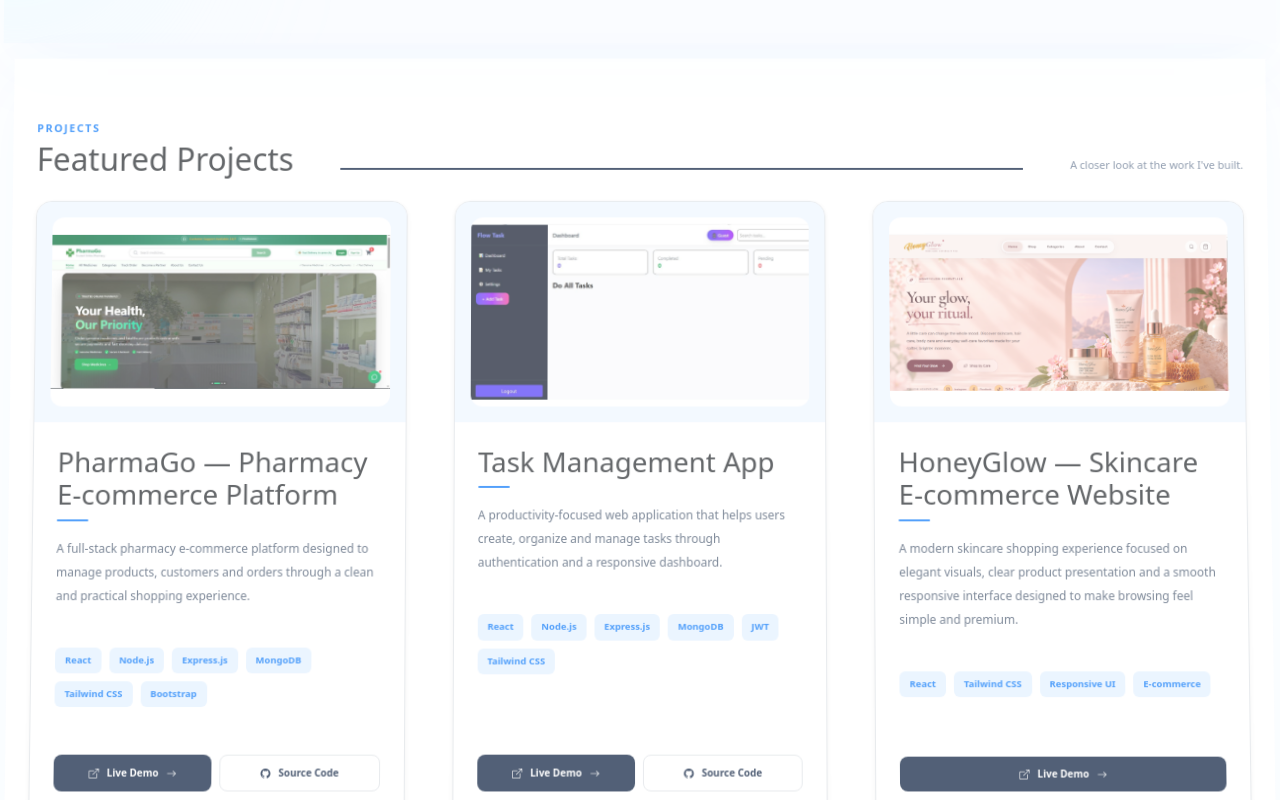
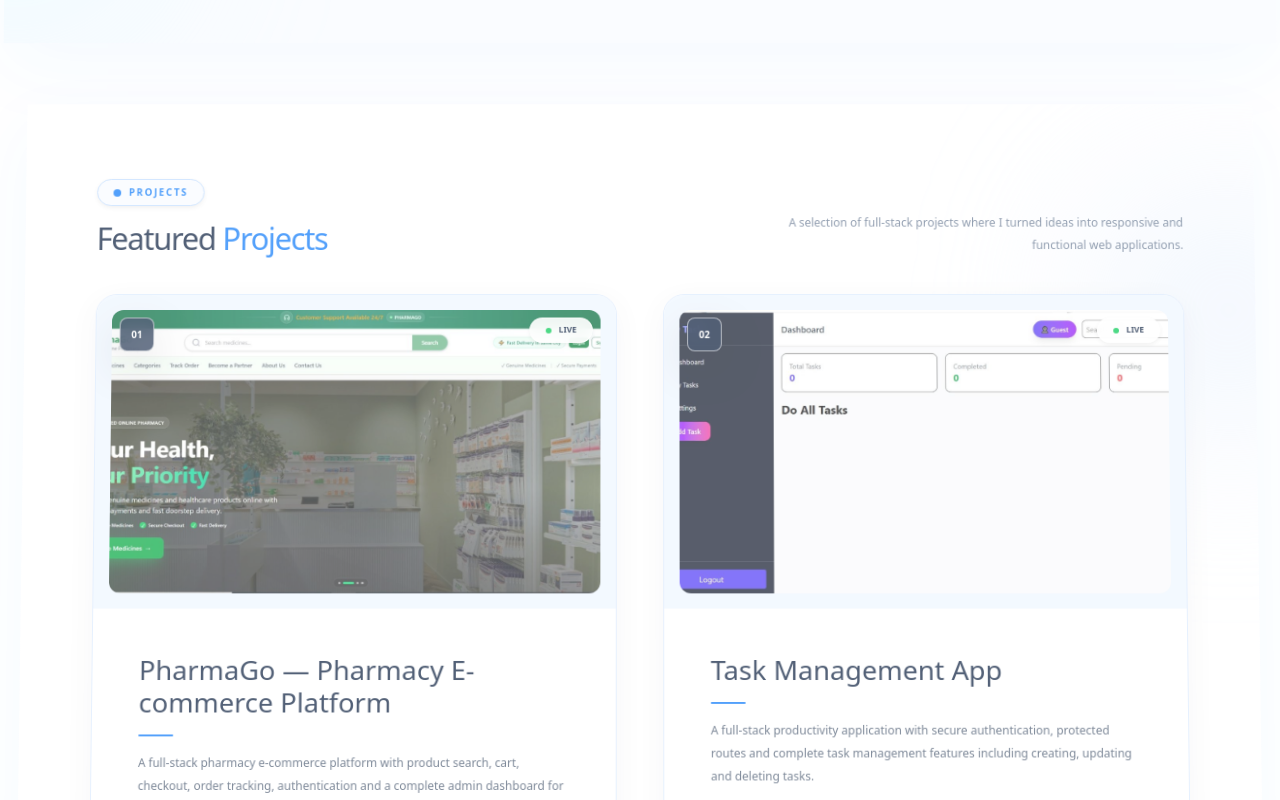
Before and after one commit to aimansahar330-oss/my-portfolio, a React app: page / in a window 1280 px wide. Shown: the part 2460-3260 px from the top of the page. Built offline with nearby package versions, Linux system fonts and the light colour scheme; the HTML template or start-up script is replaced by a standard one.

Commit message:
add project

```diff
--- a/src/components/Projects.jsx
+++ b/src/components/Projects.jsx
@@ -5,9 +5,12 @@
 const projects = [
   {
     image: pharmago,
+
     title: "PharmaGo — Pharmacy E-commerce Platform",
+
     description:
-      "A full-stack pharmacy e-commerce platform designed to manage products, customers and orders through a clean and practical shopping experience.",
+      "A full-stack pharmacy e-commerce platform with product search, cart, checkout, order tracking, authentication and a complete admin dashboard for managing products, categories and orders.",
+
     tech: [
       "React",
       "Node.js",
@@ -16,15 +19,21 @@
       "Tailwind CSS",
       "Bootstrap",
     ],
-    liveUrl: "https://pharmago-self.vercel.app/",
-    githubUrl: "https://github.com/aimansahar330-oss",
+
+    liveDemo: "https://pharmago-self.vercel.app/",
+
+    sourceCode:
+      "https://github.com/aimansahar330-oss/pharmago",
   },
 
   {
     image: taskmanager,
+
     title: "Task Management App",
+
     description:
-      "A productivity-focused web application that helps users create, organize and manage tasks through authentication and a responsive dashboard.",
+      "A full-stack productivity application with secure authentication, protected routes and complete task management features including creating, updating and deleting tasks.",
+
     tech: [
       "React",
       "Node.js",
@@ -33,23 +42,33 @@
       "JWT",
       "Tailwind CSS",
     ],
-    liveUrl: "https://task-managment-app-puce.vercel.app/",
-    githubUrl: "https://github.com/aimansahar330-oss",
+
+    liveDemo:
+      "https://task-managment-app-puce.vercel.app/",
+
+    sourceCode:
+      "https://github.com/aimansahar330-oss/Task-managment-app",
   },
 
   {
     image: honeyglow,
-    title: "HoneyGlow — Skincare E-commerce Website",
+
+    title: "HoneyGlow — Beauty & Skincare E-commerce",
+
     description:
-      "A modern skincare shopping experience focused on elegant visuals, clear product presentation and a smooth responsive interface designed to make browsing feel simple and premium.",
+      "A modern beauty and skincare e-commerce experience focused on clean visual presentation, product discovery and a smooth shopping journey across desktop and mobile devices.",
+
     tech: [
       "React",
       "Tailwind CSS",
+      "Bootstrap",
       "Responsive UI",
-      "E-commerce",
     ],
-    liveUrl: "https://my-portfolio-drab-five-17.vercel.app/",
-    githubUrl: null,
+
+    liveDemo:
+      "https://my-portfolio-drab-five-17.vercel.app/",
+
+    sourceCode: "",
   },
 ];
 
@@ -58,121 +77,170 @@
     <section
       id="projects"
       className="
-        bg-white
-        py-12
+        relative
+        overflow-hidden
+        !bg-white
+        py-14
         transition-colors
-        duration-300
-
-        dark:bg-[#07111f]
-
-        sm:py-14
-        lg:py-16
+        duration-500
+        dark:!bg-[#06111f]
+        sm:py-16
+        lg:py-20
       "
     >
+      {/* ================================================= */}
+      {/* BACKGROUND DECORATION */}
+      {/* ================================================= */}
+
       <div
         className="
+          absolute
+          -right-28
+          top-20
+          h-[280px]
+          w-[280px]
+          rounded-full
+          !bg-blue-100/50
+          blur-[90px]
+          dark:!bg-[#0877f9]/10
+        "
+      />
+
+      <div
+        className="
+          absolute
+          -left-24
+          bottom-10
+          h-[240px]
+          w-[240px]
+          rounded-full
+          !bg-cyan-100/40
+          blur-[80px]
+          dark:!bg-cyan-400/[0.06]
+        "
+      />
+
+      {/* ================================================= */}
+      {/* MAIN CONTAINER */}
+      {/* ================================================= */}
+
+      <div
+        className="
+          relative
           mx-auto
-          max-w-[1320px]
+          w-full
+          max-w-[1180px]
           px-4
           sm:px-6
           lg:px-8
         "
       >
         {/* ================================================= */}
-        {/* SMALL HEADING */}
+        {/* HEADER */}
         {/* ================================================= */}
 
-        <p
+        <div
           className="
-            m-0
-            text-[10px]
-            font-black
-            tracking-[0.14em]
-            text-[#0877f9]
-
-            dark:text-[#58c7ff]
-
-            sm:text-[11px]
+            mb-8
+            flex
+            flex-col
+            gap-3
+            lg:mb-10
+            lg:flex-row
+            lg:items-end
+            lg:justify-between
           "
         >
-          PROJECTS
-        </p>
+          <div>
+            {/* LABEL */}
 
-        {/* ================================================= */}
-        {/* MAIN HEADING */}
-        {/* ================================================= */}
+            <div
+              className="
+                mb-3
+                inline-flex
+                items-center
+                gap-2
+                rounded-full
+                border
+                !border-blue-200
+                !bg-[#f8fbff]
+                px-3
+                py-1.5
+                shadow-sm
+                dark:!border-white/10
+                dark:!bg-white/[0.05]
+                dark:shadow-none
+              "
+            >
+              <span
+                className="
+                  h-2
+                  w-2
+                  rounded-full
+                  !bg-[#0877f9]
+                  dark:!bg-[#58c7ff]
+                "
+              />
 
-        <div className="mt-1 flex items-end gap-5">
+              <span
+                className="
+                  text-[9px]
+                  font-black
+                  tracking-[0.18em]
+                  !text-[#0877f9]
+                  dark:!text-[#58c7ff]
+                  sm:text-[10px]
+                "
+              >
+                PROJECTS
+              </span>
+            </div>
 
-          <h2
-            className="
-              m-0
-              shrink-0
-              text-[26px]
-              font-black
-              leading-tight
-              text-[#071b3b]
+            {/* MAIN HEADING */}
 
-              dark:text-white
+            <h2
+              className="
+                m-0
+                text-[28px]
+                font-black
+                tracking-[-0.04em]
+                !text-[#071b3b]
+                dark:!text-[#f8fafc]
+                sm:text-[34px]
+                lg:text-[38px]
+              "
+            >
+              Featured{" "}
+              <span
+                className="
+                  !text-[#0877f9]
+                  dark:!text-[#58c7ff]
+                "
+              >
+                Projects
+              </span>
+            </h2>
+          </div>
 
-              sm:text-[30px]
-              lg:text-[32px]
-            "
-          >
-            Featured Projects
-          </h2>
-
-          <div
-            className="
-              mb-2
-              hidden
-              h-[2px]
-              flex-1
-              bg-[#071b3b]
-
-              dark:bg-white/20
-
-              lg:block
-            "
-          />
+          {/* DESCRIPTION */}
 
           <p
             className="
-              mb-1
-              hidden
-              whitespace-nowrap
+              m-0
+              max-w-[430px]
               text-[11px]
-              text-slate-500
-
-              dark:text-slate-400
-
-              lg:block
+              leading-5
+              !text-slate-500
+              dark:!text-slate-400
+              sm:text-[12px]
+              sm:leading-6
+              lg:text-right
             "
           >
-            A closer look at the work I've built.
+            A selection of full-stack projects where I turned ideas into
+            responsive and functional web applications.
           </p>
-
         </div>
-
-        {/* ================================================= */}
-        {/* MOBILE DESCRIPTION */}
-        {/* ================================================= */}
-
-        <p
-          className="
-            mt-2
-            text-[11px]
-            leading-5
-            text-slate-500
-
-            dark:text-slate-400
-
-            lg:hidden
-          "
-        >
-          A closer look at the work I've built with practical ideas,
-          modern interfaces and real-world functionality.
-        </p>
 
         {/* ================================================= */}
         {/* PROJECT GRID */}
@@ -180,19 +248,14 @@
 
         <div
           className="
-            mt-6
             grid
             grid-cols-1
             gap-5
-
-            sm:gap-6
-
-            md:grid-cols-2
-
-            lg:grid-cols-3
+            md:gap-6
+            lg:grid-cols-2
           "
         >
-          {projects.map((project) => (
+          {projects.map((project, index) => (
             <article
               key={project.title}
               className="
@@ -201,76 +264,126 @@
                 h-full
                 flex-col
                 overflow-hidden
-                rounded-2xl
+                rounded-[22px]
                 border
-                border-blue-200
-                bg-white
-                shadow-sm
-
+                !border-blue-100
+                !bg-white
+                shadow-[0_8px_30px_rgba(7,27,59,0.05)]
                 transition-all
                 duration-300
+                hover:-translate-y-1
+                hover:!border-blue-300
+                hover:shadow-[0_20px_45px_rgba(8,119,249,0.10)]
 
-                hover:-translate-y-1
-                hover:border-blue-300
-                hover:shadow-xl
-                hover:shadow-blue-100/60
+                dark:!border-white/10
+                dark:!bg-[#0c1b2e]
+                dark:shadow-[0_10px_35px_rgba(0,0,0,.20)]
 
-                dark:border-white/10
-                dark:bg-[#0d1b2d]
-                dark:shadow-none
-
-                dark:hover:border-[#58c7ff]/40
-                dark:hover:shadow-[#0877f9]/10
+                dark:hover:!border-[#58c7ff]/30
+                dark:hover:shadow-[0_20px_45px_rgba(8,119,249,.09)]
               "
             >
-
               {/* ================================================= */}
-              {/* PROJECT IMAGE */}
+              {/* IMAGE */}
               {/* ================================================= */}
 
               <div
                 className="
                   relative
                   overflow-hidden
-                  bg-[#eef6ff]
+                  !bg-[#eef6ff]
                   p-3
-
-                  dark:bg-[#111f32]
-
+                  dark:!bg-[#081827]
                   sm:p-4
                 "
               >
-                <div
+                {/* PROJECT NUMBER */}
+
+                <span
                   className="
-                    overflow-hidden
-                    rounded-xl
-                    bg-white
-
-                    dark:bg-[#17263a]
+                    absolute
+                    left-6
+                    top-6
+                    z-20
+                    flex
+                    h-9
+                    w-9
+                    items-center
+                    justify-center
+                    rounded-lg
+                    border
+                    !border-white/60
+                    !bg-[#071b3b]/85
+                    text-[10px]
+                    font-black
+                    !text-white
+                    shadow-lg
+                    backdrop-blur
+                    dark:!border-white/10
+                    dark:!bg-[#06111f]/90
                   "
                 >
+                  0{index + 1}
+                </span>
+
+                {/* LIVE BADGE */}
+
+                <span
+                  className="
+                    absolute
+                    right-6
+                    top-6
+                    z-20
+                    inline-flex
+                    items-center
+                    gap-2
+                    rounded-full
+                    border
+                    !border-white/70
+                    !bg-white/90
+                    px-3
+                    py-1.5
+                    text-[8.5px]
+                    font-bold
+                    !text-[#071b3b]
+                    shadow-sm
+                    backdrop-blur
+
+                    dark:!border-white/10
+                    dark:!bg-[#0b1829]/90
+                    dark:!text-white
+                  "
+                >
+                  <span className="h-1.5 w-1.5 rounded-full bg-green-500" />
+
+                  LIVE
+                </span>
+
+                {/* IMAGE */}
+
+                <div className="overflow-hidden rounded-xl">
                   <img
                     src={project.image}
                     alt={project.title}
-                    loading="lazy"
                     className="
-                      aspect-[16/9]
-                      h-auto
+                      h-[210px]
                       w-full
-                      object-contain
-                      object-center
-
+                      object-cover
+                      object-top
                       transition-transform
                       duration-500
-
-                      group-hover:scale-[1.02]
+                      group-hover:scale-[1.025]
+                      sm:h-[270px]
+                      md:h-[300px]
+                      lg:h-[270px]
+                      xl:h-[300px]
                     "
                   />
                 </div>
               </div>
 
               {/* ================================================= */}
-              {/* PROJECT DETAILS */}
+              {/* DETAILS */}
               {/* ================================================= */}
 
               <div
@@ -278,42 +391,37 @@
                   flex
                   flex-1
                   flex-col
-                  p-4
-
-                  sm:p-5
-                  lg:p-5
+                  p-5
+                  sm:p-6
                 "
               >
-
                 {/* TITLE */}
 
                 <h3
                   className="
                     m-0
-                    text-[15px]
+                    text-[16px]
                     font-black
                     leading-6
-                    text-[#071b3b]
-
-                    dark:text-white
-
-                    sm:text-[16px]
+                    !text-[#071b3b]
+                    dark:!text-white
+                    sm:text-[17px]
+                    lg:text-[18px]
                   "
                 >
                   {project.title}
                 </h3>
 
-                {/* SMALL LINE */}
+                {/* BLUE LINE */}
 
                 <div
                   className="
-                    mt-2
+                    mt-3
                     h-[2px]
-                    w-8
+                    w-9
                     rounded-full
-                    bg-[#0877f9]
-
-                    dark:bg-[#58c7ff]
+                    !bg-[#0877f9]
+                    dark:!bg-[#58c7ff]
                   "
                 />
 
@@ -322,12 +430,10 @@
                 <p
                   className="
                     mt-3
-                    text-[11.5px]
+                    text-[11px]
                     leading-5
-                    text-slate-600
-
-                    dark:text-slate-300
-
+                    !text-slate-600
+                    dark:!text-slate-400
                     sm:text-[12px]
                     sm:leading-6
                   "
@@ -340,21 +446,25 @@
                 {/* ================================================= */}
 
                 <div className="mt-4 flex flex-wrap gap-2">
-
                   {project.tech.map((item) => (
                     <span
                       key={item}
                       className="
-                        rounded-md
-                        bg-[#e3f1ff]
+                        rounded-lg
+                        border
+                        !border-blue-100
+                        !bg-[#f4f9ff]
                         px-2.5
                         py-1.5
                         text-[9px]
                         font-bold
-                        text-[#0877f9]
+                        !text-[#0877f9]
+                        transition-colors
+                        duration-300
 
-                        dark:bg-[#0877f9]/15
-                        dark:text-[#70c8ff]
+                        dark:!border-white/10
+                        dark:!bg-[#0877f9]/10
+                        dark:!text-[#70ceff]
 
                         sm:text-[9.5px]
                       "
@@ -362,7 +472,6 @@
                       {item}
                     </span>
                   ))}
-
                 </div>
 
                 {/* ================================================= */}
@@ -372,105 +481,156 @@
                 <div
                   className="
                     mt-auto
-                    flex
-                    flex-col
-                    gap-2
-                    pt-5
-
-                    min-[420px]:flex-row
+                    grid
+                    grid-cols-1
+                    gap-2.5
+                    pt-6
+                    min-[430px]:grid-cols-2
                   "
                 >
-
+                  {/* ================================================= */}
                   {/* LIVE DEMO */}
+                  {/* ================================================= */}
 
                   <a
-                    href={project.liveUrl}
+                    href={project.liveDemo}
                     target="_blank"
                     rel="noreferrer"
                     className="
+                      group/live
                       inline-flex
-                      flex-1
                       items-center
                       justify-center
-                      gap-2
-                      rounded-lg
-                      bg-[#071b3b]
-                      px-3
-                      py-2.5
+                      gap-2.5
+                      rounded-xl
+                      bg-gradient-to-r
+                      from-[#0877f9]
+                      to-[#0757c8]
+                      px-4
+                      py-3
                       text-[10px]
                       font-bold
                       !text-white
-                      no-underline
-
+                      !no-underline
+                      shadow-[0_8px_20px_rgba(8,119,249,.18)]
                       transition
                       duration-300
 
                       hover:-translate-y-0.5
-                      hover:bg-[#0877f9]
+                      hover:!text-white
+                      hover:!no-underline
+                      hover:shadow-[0_12px_25px_rgba(8,119,249,.25)]
 
-                      dark:bg-[#0877f9]
-                      dark:hover:bg-[#2196ff]
+                      dark:from-[#1494ff]
+                      dark:to-[#0877f9]
+                      dark:shadow-[0_8px_22px_rgba(8,119,249,.14)]
+
+                      sm:text-[11px]
                     "
                   >
                     <i className="bi bi-box-arrow-up-right" />
 
                     Live Demo
 
-                    <i className="bi bi-arrow-right" />
+                    <i
+                      className="
+                        bi
+                        bi-arrow-right
+                        transition
+                        duration-300
+                        group-hover/live:translate-x-1
+                      "
+                    />
                   </a>
 
-                  {/* GITHUB */}
+                  {/* ================================================= */}
+                  {/* SOURCE CODE */}
+                  {/* ONLY SHOW IF SOURCE CODE EXISTS */}
+                  {/* ================================================= */}
 
-                  {project.githubUrl && (
+                  {project.sourceCode && (
                     <a
-                      href={project.githubUrl}
+                      href={project.sourceCode}
                       target="_blank"
                       rel="noreferrer"
                       className="
+                        group/code
                         inline-flex
-                        flex-1
                         items-center
                         justify-center
-                        gap-2
-                        rounded-lg
+                        gap-2.5
+                        rounded-xl
                         border
-                        border-[#071b3b]
-                        bg-transparent
-                        px-3
-                        py-2.5
+                        !border-[#071b3b]/20
+                        !bg-white
+                        px-4
+                        py-3
                         text-[10px]
                         font-bold
                         !text-[#071b3b]
-                        no-underline
-
+                        !no-underline
+                        shadow-sm
                         transition
                         duration-300
 
                         hover:-translate-y-0.5
-                        hover:bg-[#071b3b]
+                        hover:!border-[#071b3b]
+                        hover:!bg-[#071b3b]
                         hover:!text-white
+                        hover:!no-underline
 
-                        dark:border-white/20
+                        dark:!border-white/15
+                        dark:!bg-[#17263a]
                         dark:!text-white
+                        dark:shadow-none
 
-                        dark:hover:border-white
-                        dark:hover:bg-white
+                        dark:hover:!border-white
+                        dark:hover:!bg-white
                         dark:hover:!text-[#071b3b]
+
+                        sm:text-[11px]
                       "
                     >
-                      <i className="bi bi-github" />
+                      <i className="bi bi-github text-[14px]" />
 
                       Source Code
+
+                      <i
+                        className="
+                          bi
+                          bi-arrow-right
+                          transition
+                          duration-300
+                          group-hover/code:translate-x-1
+                        "
+                      />
                     </a>
                   )}
+                </div>
+              </div>
 
-                </div>
+              {/* ================================================= */}
+              {/* BOTTOM HOVER LINE */}
+              {/* ================================================= */}
 
-              </div>
+              <div
+                className="
+                  h-[3px]
+                  w-0
+                  bg-gradient-to-r
+                  from-[#0877f9]
+                  to-cyan-400
+                  transition-all
+                  duration-500
+                  group-hover:w-full
+
+                  dark:from-[#58c7ff]
+                  dark:to-cyan-400
+                "
+              />
             </article>
           ))}
         </div>
-
       </div>
     </section>
   );
```
